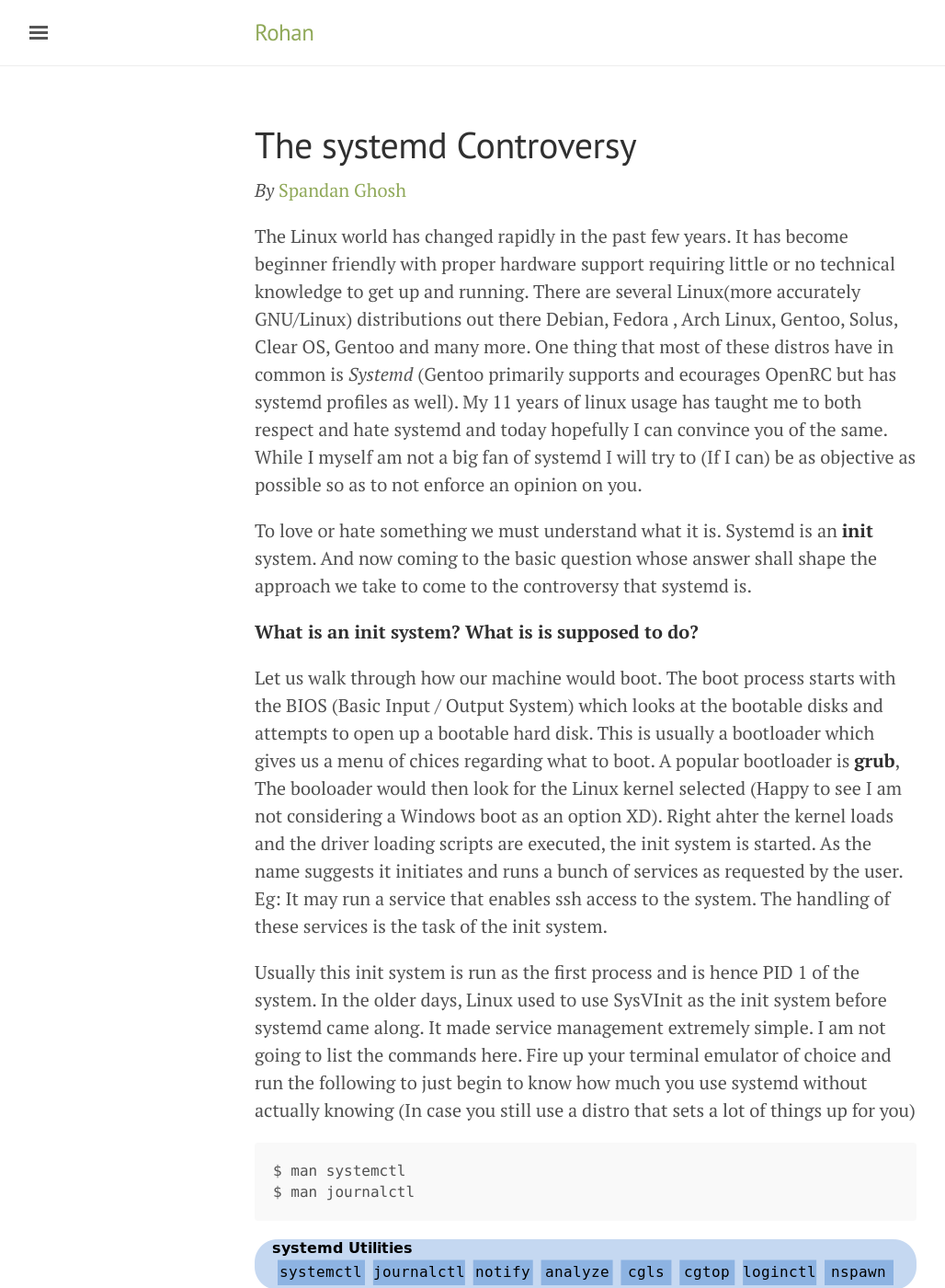
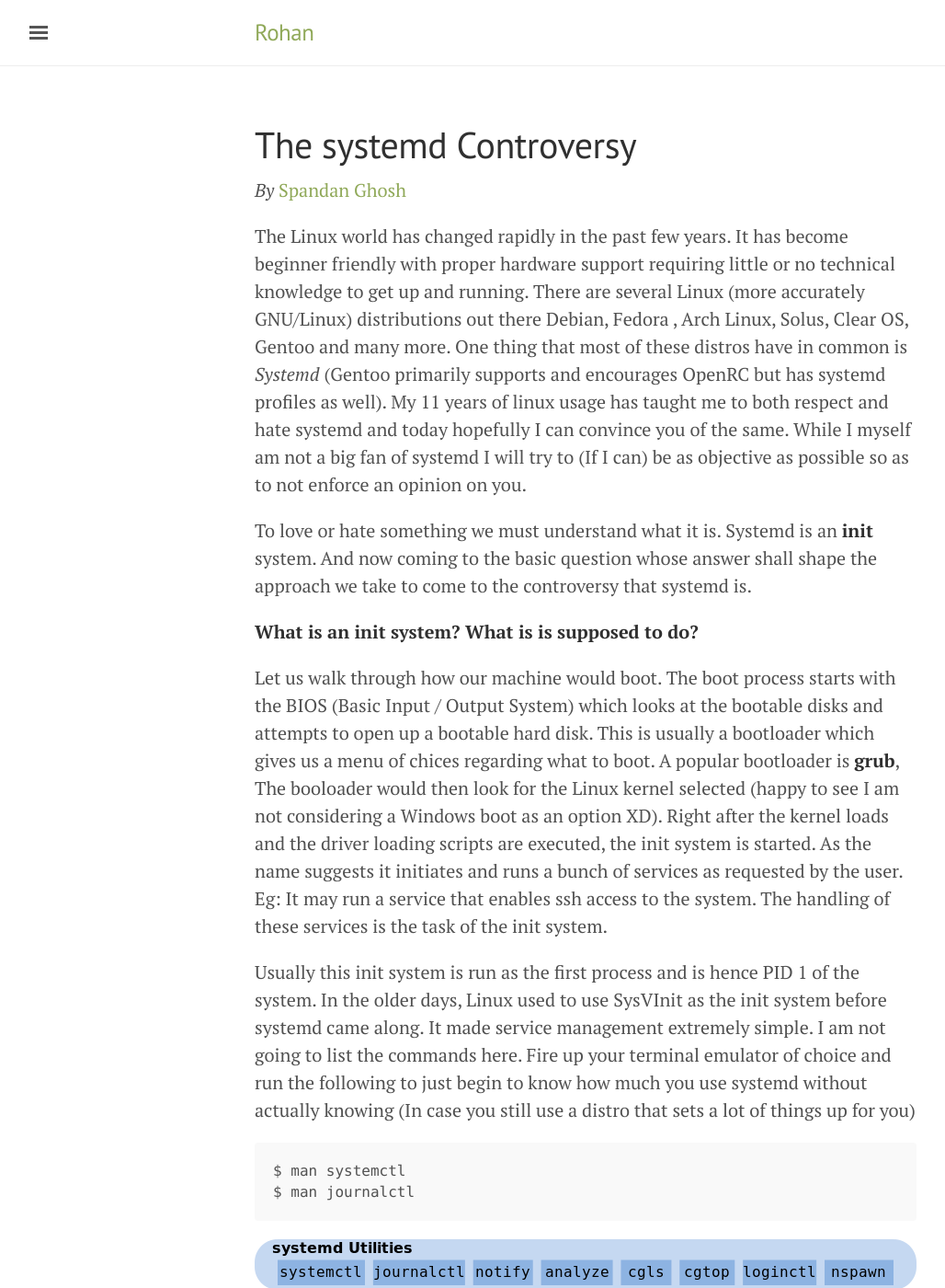
Before and after one commit to DarkStar1997/DarkStar1997.github.io, a Jekyll site: the page built from spandan/linux/systemd/sys.md, in a window 1280 px wide and 1400 px high. Shown: the whole window at 92% size, without its empty margins (3-1031 px from the left). Built offline with Jekyll 4.4.1, drawn with Linux system fonts in a browser that asks for light colours; some of the changed text lies outside the part shown.

Commit message:
Fixed minor errors

````diff
--- a/spandan/linux/systemd/sys.md
+++ b/spandan/linux/systemd/sys.md
@@ -9,13 +9,13 @@ tags: [Linux, systemd, runit, init-systems]
 *By* [Spandan Ghosh](https://www.linkedin.com/in/spandanghosh2)
 
 
-The Linux world has changed rapidly in the past few years. It has become beginner friendly with proper hardware support requiring little or no technical knowledge to get up and running. There are several Linux(more accurately GNU/Linux) distributions out there Debian, Fedora , Arch Linux, Gentoo, Solus, Clear OS, Gentoo and many more. One thing that most of these distros have in common is *Systemd* (Gentoo primarily supports and ecourages OpenRC but has systemd profiles as well). My 11 years of linux usage has taught me to both respect and hate systemd and today hopefully I can convince you of the same. While I myself am not a big fan of systemd I will try to (If I can) be as objective as possible so as to not enforce an opinion on you.
+The Linux world has changed rapidly in the past few years. It has become beginner friendly with proper hardware support requiring little or no technical knowledge to get up and running. There are several Linux (more accurately GNU/Linux) distributions out there Debian, Fedora , Arch Linux, Solus, Clear OS, Gentoo and many more. One thing that most of these distros have in common is *Systemd* (Gentoo primarily supports and encourages OpenRC but has systemd profiles as well). My 11 years of linux usage has taught me to both respect and hate systemd and today hopefully I can convince you of the same. While I myself am not a big fan of systemd I will try to (If I can) be as objective as possible so as to not enforce an opinion on you.
 
 To love or hate something we must understand what it is. Systemd is an **init** system. And now coming to the basic question whose answer shall shape the approach we take to come to the controversy that systemd is.
 
 **What is an init system? What is is supposed to do?**
 
-Let us walk through how our machine would boot. The boot process starts with the BIOS (Basic Input / Output System) which looks at the bootable disks and attempts to open up a bootable hard disk. This is usually a bootloader which gives us a menu of chices regarding what to boot. A popular bootloader is **grub**, The booloader would then look for the Linux kernel selected (Happy to see I am not considering a Windows boot as an option XD). Right ahter the kernel loads and the driver loading scripts are executed, the init system is started. As the name suggests it initiates and runs a bunch of services as requested by the user. Eg: It may run a service that enables ssh access to the system. The handling of these services is the task of the init system.
+Let us walk through how our machine would boot. The boot process starts with the BIOS (Basic Input / Output System) which looks at the bootable disks and attempts to open up a bootable hard disk. This is usually a bootloader which gives us a menu of chices regarding what to boot. A popular bootloader is **grub**, The booloader would then look for the Linux kernel selected (happy to see I am not considering a Windows boot as an option XD). Right after the kernel loads and the driver loading scripts are executed, the init system is started. As the name suggests it initiates and runs a bunch of services as requested by the user. Eg: It may run a service that enables ssh access to the system. The handling of these services is the task of the init system.
 
 Usually this init system is run as the first process and is hence PID 1 of the system. In the older days, Linux used to use SysVInit as the init system before systemd came along. It made service management extremely simple. I am not going to list the commands here. Fire up your terminal emulator of choice and run the following to just begin to know how much you use systemd without actually knowing (In case you still use a distro that sets a lot of things up for you)
 ```
````
Also changed, not shown: other parts of spandan/linux/systemd/sys.md (+3 -3 lines), _posts/2019-08-14-TheSystemdControversy.md (+5 -5 lines).
